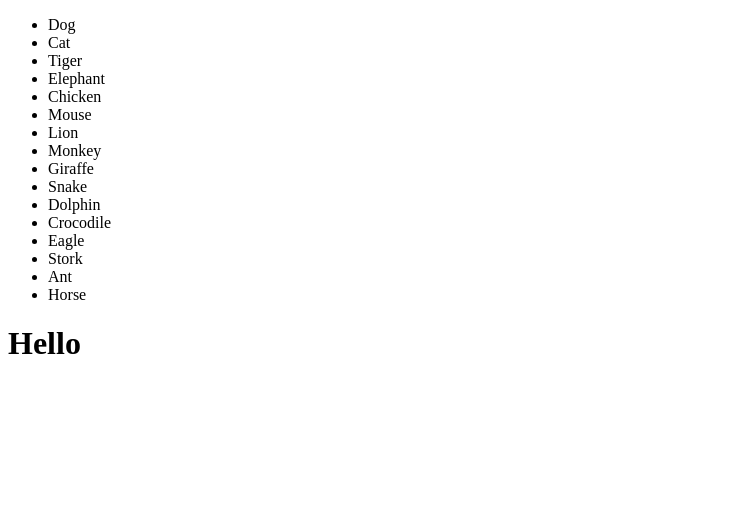
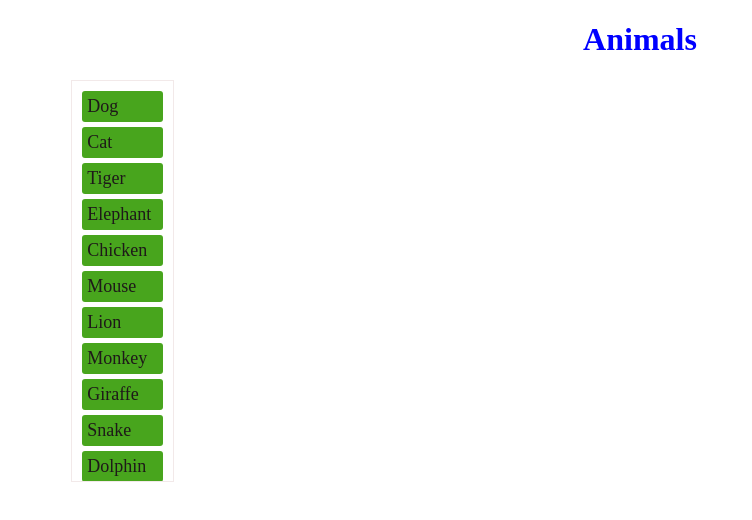
Before and after one commit to Andrej300/Javascript_animalfact_project, a Vue app: page / in a window 1280 px wide. Shown: the top 520 px of the page, without its empty margins (0-752 px from the left). Built offline with nearby package versions, Linux system fonts and the light colour scheme.

Commit message:
basic Css, Html added

```diff
--- a/src/App.vue
+++ b/src/App.vue
@@ -1,8 +1,10 @@
 <template>
-  <div id="app">
+  <div>
+   <h1> Animals </h1>
+  <div class="app">
     <animals-list :animals="animals"></animals-list>
     <animal-detail :animal ='selectedAnimal'></animal-detail>
-    <h1> Hello </h1>
+   </div>
   </div>
 </template>
 
@@ -52,8 +54,15 @@ mounted () {
 }
 </script>
 
-<style>
-#app {
-
-}
+<style lang="css" scoped>
+  h1 {
+    text-align: center;
+    color:blue;
+  }
+  .app {
+    display: flex;
+    justify-content: space-between;
+    width: 90%;
+    margin: 0 auto;
+  }
 </style>
--- a/src/components/AnimalDetail.vue
+++ b/src/components/AnimalDetail.vue
@@ -1,10 +1,20 @@
 
 <template lang="html">
-    <div v-if='animal'>
-  <h2>{{ animal.name }}</h2>
-  <h3>Weight: {{ animal.weight }}</h3>
-  <h3>Group: {{ animal.group.toLocaleString() }}</h3>
+    <div v-if="animal" id="animalDetail">
+        <div id="detailWrapper">
+            <h2>{{animal.name}}</h2>
+            <div id="flexWrapper">
+            <div id="left">
+
+                <h3><span>Weight</span> {{ animal.weight }}</h3>
+                <h3><span>Group</span> {{ animal.group }}</h3>
+                 <ul v-for="group in animal.group"></ul>
   </div>
+  <div id="right">
+  </div>
+  </div>
+</div>
+</div>
 </template>
 
 
@@ -16,5 +26,48 @@ export default {
 </script>
 
 <style lang="css" scoped>
+#animalDetail {
+    box-sizing: border-box;
+    height: 400px;
+    width: 60%;
+    background: rgb(193, 31, 31);
+    color: rgb(13, 14, 13);
+    padding: 10px;
+    border: 1px solid rgb(59, 138, 34);
+  }
+
+  #detailWrapper {
+    box-sizing: border-box;
+    background: #fff;
+    padding: 10px;
+    height: 100%;
+    border-radius: 3px;
+  }
+
+  #flexWrapper {
+    display: flex;
+    justify-content: space-between;
+  }
+
+  #left, #right {
+    width: 100;
+  }
+
+  #right img {
+    width: 100%;
+  }
+
+  #left p:first-child {
+    margin-top: 0;
+  }
+
+  h2 {
+    margin: 10px 0 20px;
+    padding: 0;
+  }
+
+  p span {
+    font-weight: bold;
+  }
 
 </style>
--- a/src/components/AnimalsList.vue
+++ b/src/components/AnimalsList.vue
@@ -1,6 +1,6 @@
 <template lang="html">
-  <div>
-      <ul>
+  <div id="animalsList">
+        <ul>
           <list-component v-for="(animal, index) in animals" :animal="animal" :key="index"></list-component>
       </ul>
   </div>
@@ -19,5 +19,26 @@ export default {
 </script>
 
 <style lang="css" scoped>
+#animalsList {
+    background:white;
+    height: 400px;
+    overflow-y: scroll;
+    border: 1px solid rgb(242, 233, 233);
+  }
 
+  #animalsList ul {
+    margin: 10px;
+    padding: 0;
+  }
+
+  ::-webkit-scrollbar {
+    -webkit-appearance:none;
+    width: 8px;
+  }
+
+  ::-webkit-scrollbar-thumb {
+    border-radius: 10px;
+    background-color: rgba(222, 37, 37, 0.5);
+    -webkit-box-shadow: 0 0 1px rgba(13, 132, 23, 0.5);
+  }
 </style>
--- a/src/components/ListComponent.vue
+++ b/src/components/ListComponent.vue
@@ -17,5 +17,23 @@ export default {
 </script>
 
 <style lang="css" scoped>
+li {
+    list-style-type: none;
+    display: block;
+    background: rgb(72, 165, 29);
+    font-size: 18px;
+    margin: 5px 0;
+    padding: 5px;
+    cursor: grab;
+    color: rgb(30, 25, 25);
+    transition: 0.1s all ease-in;
+    border-radius: 3px;
+  }
+
+  li:hover {
+    background: #8da8d7;
+    color: rgb(106, 51, 51);
+  }
+
 
 </style>
```
